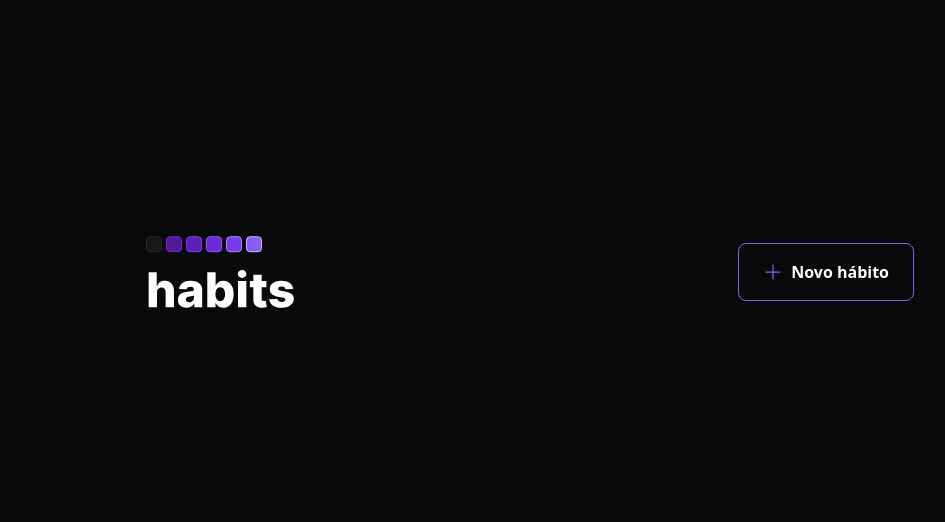
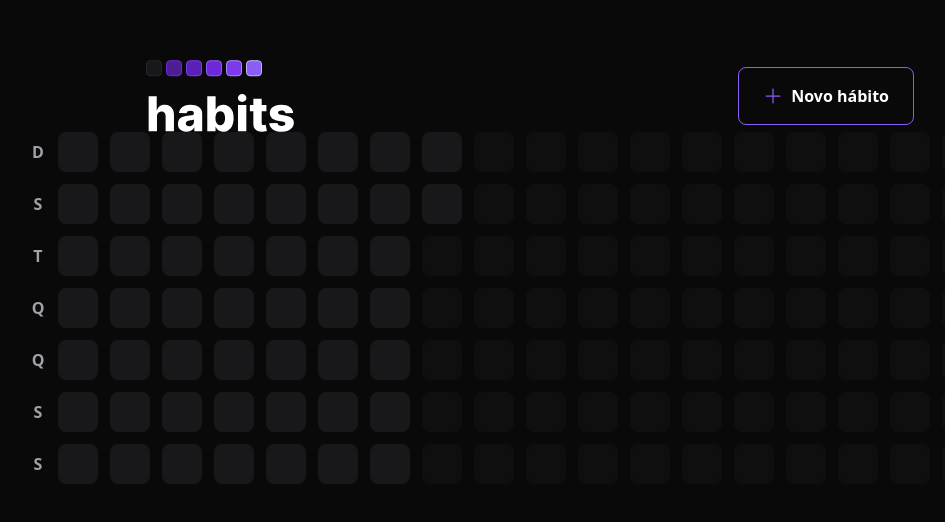
Before and after one commit to macielvini/habits, a React (Vite) app: page / in a window 1280 px wide. Shown: the part 128-650 px from the top of the page, without its empty margins (110-1055 px from the left). Built offline with nearby package versions, Linux system fonts and the light colour scheme.

Commit message:
feat: days table component

```diff
--- a/src/App.tsx
+++ b/src/App.tsx
@@ -2,13 +2,15 @@ import "./styles/global.css";
 
 import { useState } from "react";
 import { Header } from "./components/Header";
+import { HabitsTable } from "./components/HabitsTable";
 
 export function App() {
   const [count, setCount] = useState(0);
 
   return (
-    <div className="bg-background text-white w-screen h-screen flex justify-center items-center">
+    <div className="bg-background text-white font-bold w-screen h-screen flex justify-center items-center flex-col">
       <Header />
+      <HabitsTable />
     </div>
   );
 }
--- /dev/null
+++ b/src/components/HabitsTable.tsx
@@ -0,0 +1,38 @@
+import { generateDaysOfYear } from "../utils/generateDaysOfYear";
+import { TableDay } from "./TableDay";
+
+const weekDays = ["D", "S", "T", "Q", "Q", "S", "S"];
+
+const daysOfYear = generateDaysOfYear();
+
+export function HabitsTable() {
+  const minimumTableDays = 18 * 7;
+  const daysToFill = Math.abs(daysOfYear.length - minimumTableDays);
+
+  return (
+    <div className="w-full max-w-5xl flex ">
+      <div className="grid grid-rows-7 grid-flow-row gap-3">
+        {weekDays.map((d, i) => (
+          <div
+            key={i}
+            className="text-zinc-400 h-10 w-10 flex items-center justify-center"
+          >
+            {d}
+          </div>
+        ))}
+      </div>
+      <div className="grid grid-rows-7 grid-flow-col gap-3">
+        {daysOfYear.map((d, i) => (
+          <TableDay key={i} />
+        ))}
+        {daysToFill > 0 &&
+          Array.from({ length: daysToFill }).map((_, i) => (
+            <div
+              key={i}
+              className="w-10 h-10 bg-zinc-900 border-2 border-zinc-900 rounded-lg opacity-40 cursor-not-allowed"
+            />
+          ))}
+      </div>
+    </div>
+  );
+}
--- a/tailwind.config.cjs
+++ b/tailwind.config.cjs
@@ -6,6 +6,9 @@ module.exports = {
       colors: {
         background: "#09090a",
       },
+      gridTemplateRows: {
+        7: "repeat(7, minmax(0, 1fr))",
+      },
     },
   },
   plugins: [],
```
